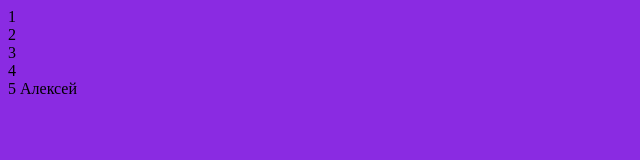
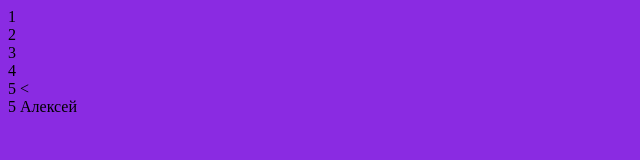
Before and after one commit to DOROSHYK/training-branch, a plain HTML site: page index.html in a window 1280 px wide. Shown: the whole page, without its empty margins (0-640 px from the left). Drawn offline with Linux system fonts and the light colour scheme.

Commit message:
Секция 5

```diff
--- a/index.html
+++ b/index.html
@@ -15,7 +15,8 @@
       <section>2</section>
       <section>3</section>
       <section>4</section>
-      <section>5 Алексей</section>
+      <section>5 <</section>
+      <section>5 <span>Алексей</span></section>
     </main>
   </body>
 </html>
```
